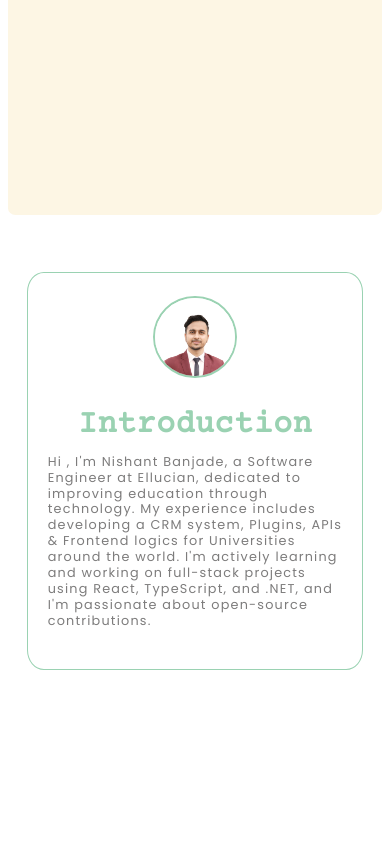
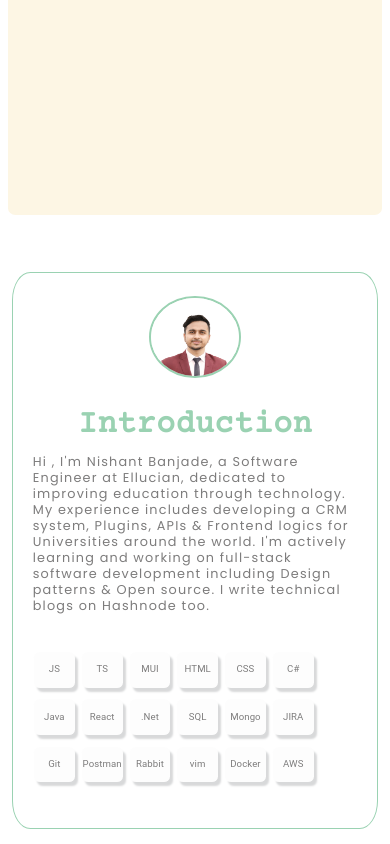
Before and after one commit to nixhantb/nishantbanjade.com.np, a React (Vite) app: page / in a window 390 px wide. Shown: the part 560-1404 px from the top of the page. Before the commit the page ends 1245 px from the top, so only its background shows below. Built offline with nearby package versions, Linux system fonts and the light colour scheme.

Commit message:
feat: Added skills section inside About component
- Implemented responsive design for large, medium, and small devices
- Modified and improved styles for the skills section
- Updated customizable data for the skills
- Prepared the component for unit testing

```diff
--- a/src/assets/config/developer_data/customizedev.ts
+++ b/src/assets/config/developer_data/customizedev.ts
@@ -14,6 +14,7 @@ const developerData = {
 
   // About section / Introduction
   about_title_name: "Introduction",
-  about_description: "Hi , I'm Nishant Banjade, a Software Engineer at Ellucian, dedicated to improving education through technology. My experience includes developing a CRM system, Plugins, APIs & Frontend logics for Universities around the world. I'm actively learning and working on full-stack projects using React, TypeScript, and .NET, and I'm passionate about open-source contributions."
+  about_description:
+    "Hi , I'm Nishant Banjade, a Software Engineer at Ellucian, dedicated to improving education through technology. My experience includes developing a CRM system, Plugins, APIs & Frontend logics for Universities around the world. I'm actively learning and working on full-stack software development including Design patterns & Open source. I write technical blogs on Hashnode too.",
 };
 export default developerData;
--- a/src/assets/styles/about/Aboutstyles.ts
+++ b/src/assets/styles/about/Aboutstyles.ts
@@ -7,7 +7,7 @@ import '@fontsource/poppins';
 export const AboutBodyContainer = styled(Box)(({ theme }) => ({
     display: "flex",
     justifyContent: "center",
-    height: "50vh",
+    height: "auto",
     border: `1px solid ${Colors.aboutPrimaryColor}`,
     alignItems: "center",
     margin: "4% 10%",
@@ -15,7 +15,7 @@ export const AboutBodyContainer = styled(Box)(({ theme }) => ({
     fontFamily: "'Montserrat', 'sans-serif'",
     color: Colors.aboutPrimaryTextColor,
     [theme.breakpoints.down("md")]: {
-      margin: "4% 5%",
+      margin: "4% 1%",
       borderRadius: "5%",
       flexDirection: "column",
       alignItems: "center",
@@ -81,3 +81,54 @@ export const AboutBodyContainer = styled(Box)(({ theme }) => ({
       padding: "20px",
     },
   }));
+
+
+  export const AboutSkillsContainer = styled(Box)(({theme}) => ({
+      display: "flex",
+      alignItems: "center",
+      marginTop: "2em",
+      flexWrap: "wrap",
+      [theme.breakpoints.down("md")]:{
+        flexWrap: "wrap",
+      },
+      [theme.breakpoints.down("sm")]:{
+        flexWrap: "wrap",
+      }
+  }));
+
+  export const SkillsButton = styled(Typography)(({ theme }) => ({
+    display: 'flex',
+    alignItems: 'center',
+    justifyContent: 'center',
+    width: '5em',
+    height: '2.7em',
+    fontSize: '0.7em',
+    textAlign: 'center',
+    border: `none`,
+    boxShadow: `3px 4px 2px ${Colors.backgroundDarkGray}`,
+    color: Colors.aboutPrimaryTextColor,
+    background: Colors.backgroundLightGray,
+    margin: '0.6em',
+    padding: '5px',
+    borderRadius: '15%',
+    cursor: "pointer",
+    transition: 'transform 0.3s ease, box-shadow 0.2s ease',
+
+    '&:hover': {
+      transform: 'scale(1.1)',
+      boxShadow: `5px 4px 6px ${Colors.backgroundDarkGray}`,
+    },
+
+    [theme.breakpoints.down('md')]: {
+      width: '4em',
+      height: '2.5em',
+      marginLeft: '0.4%',
+      fontSize: '0.9em',
+    },
+    [theme.breakpoints.down('sm')]: {
+      width: '3.2em',
+      height: '2.7em',
+      marginLeft: '0.4%',
+      fontSize: '0.6em',
+    },
+  }));
--- a/src/component/about/AboutUser.tsx
+++ b/src/component/about/AboutUser.tsx
@@ -8,6 +8,7 @@ import {
 } from "../../assets/styles/about/Aboutstyles";
 import RepresentationalImage from "../../assets/images/Nishant Banjade.png";
 import developerData from "../../assets/config/developer_data/customizedev";
+import AboutUserSkills from "./AboutUserSkills";
 
 const AboutUser: FC = () => {
     const {about_title_name, about_description} = developerData;
@@ -19,8 +20,8 @@ const AboutUser: FC = () => {
         <AboutDescription>
           {about_description}
         </AboutDescription>
+        <AboutUserSkills/>
       </AboutContent>
-
     </AboutBodyContainer>
   );
 };
--- /dev/null
+++ b/src/component/about/AboutUserSkills.tsx
@@ -0,0 +1,64 @@
+
+import { FC } from 'react';
+import { AboutSkillsContainer, SkillsButton } from '../../assets/styles/about/Aboutstyles';
+import { useMediaQuery } from '@mui/material';
+import { useTheme } from '@mui/material/styles';
+
+const skillsArrayDesktop = [
+  'JavaScript',
+  'TypeScript',
+  'MUI',
+  'HTML',
+  'CSS',
+  'C#',
+  'Java',
+  'ReactJs',
+  'DotNet',
+  'SQL',
+  'MongoDB',
+  'JIRA',
+  'Git',
+  'Postman',
+  'RabbitMQ',
+  'vim',
+  'Docker',
+  'AWS'
+];
+
+const skillsArrayMobile = [
+  'JS',
+  'TS',
+  'MUI',
+  'HTML',
+  'CSS',
+  'C#',
+  'Java',
+  'React',
+  '.Net',
+  'SQL',
+  'Mongo',
+  'JIRA',
+  'Git',
+  'Postman',
+  'Rabbit',
+  'vim',
+  'Docker',
+  'AWS'
+];
+
+const AboutUserSkills: FC = () => {
+  const theme = useTheme();
+  const isMobile = useMediaQuery(theme.breakpoints.down('md'));
+
+  const skillsToDisplay = isMobile ? skillsArrayMobile : skillsArrayDesktop;
+
+  return (
+    <AboutSkillsContainer>
+      {skillsToDisplay.map((skill, index) => (
+        <SkillsButton key={index}>{skill}</SkillsButton>
+      ))}
+    </AboutSkillsContainer>
+  );
+};
+
+export default AboutUserSkills;
```
